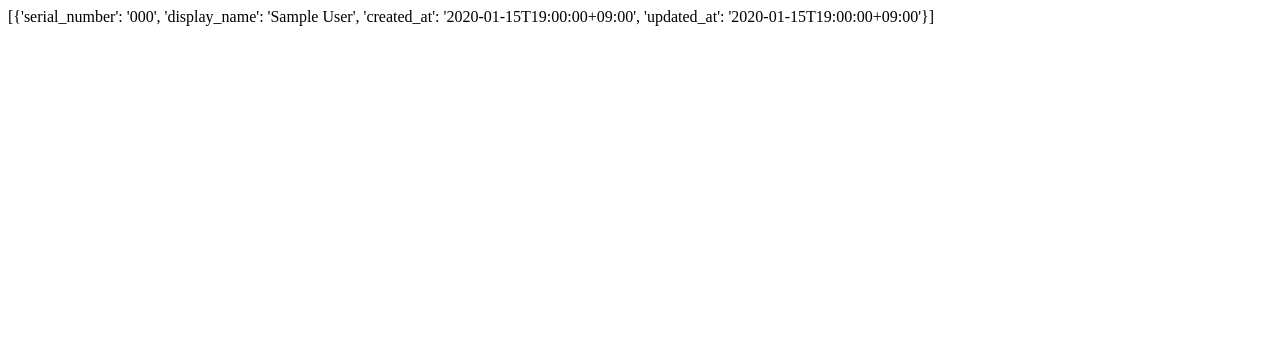
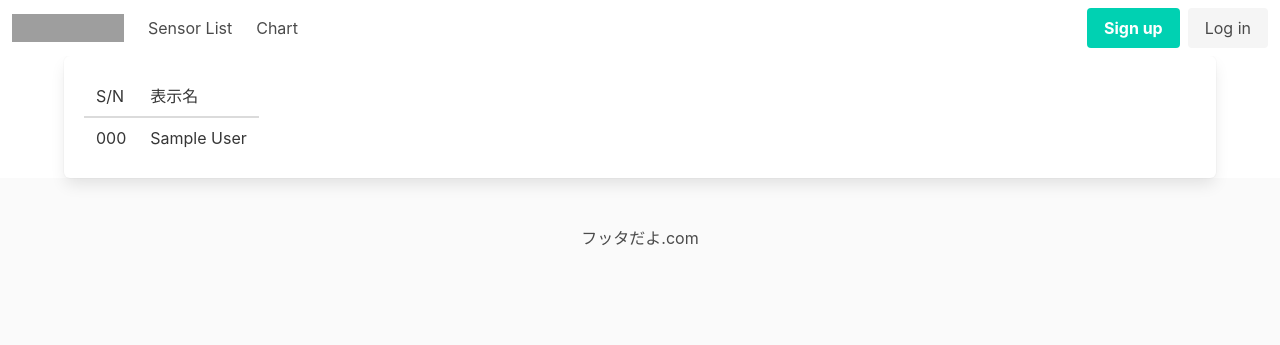
Before and after one commit to hasegawasatoshi/practice-django, a Django app: page /sensor_list in a window 1280 px wide. Shown: the top 345 px of the page. Run offline with Django 3.2, Linux system fonts and the light colour scheme; tables that the repository leaves empty hold one stand-in row (values such as "Sample post"); some libraries are stand-ins or nearby versions; grey boxes are pictures that could not be loaded.

Commit message:
Added sensor list page

```diff
--- /dev/null
+++ b/02.REST_framework/backend/dashboard/templates/base.html
@@ -0,0 +1,71 @@
+<!DOCTYPE html>
+<html lang="ja">
+
+<head>
+    <meta charset="utf-8">
+    <title>{% block title %}{% endblock %}</title>
+    <link rel="stylesheet" href="https://cdn.jsdelivr.net/npm/bulma@0.8.0/css/bulma.min.css">
+</head>
+
+<body>
+
+    <!-- 1. ヘッダ -->
+    <nav class="navbar" role="navigation" aria-label="main navigation">
+        <div class="navbar-brand">
+            <a class="navbar-item" href="https://bulma.io">
+                <img src="https://bulma.io/images/bulma-logo.png" width="112" height="28">
+            </a>
+
+            <a role="button" class="navbar-burger" aria-label="menu" aria-expanded="false"
+                data-target="navbarBasicExample">
+                <span aria-hidden="true"></span>
+                <span aria-hidden="true"></span>
+                <span aria-hidden="true"></span>
+            </a>
+        </div>
+
+        <div id="navbarBasicExample" class="navbar-menu">
+            <div class="navbar-start">
+                <a class="navbar-item" href="sensor_list">
+                    Sensor List
+                </a>
+
+                <a class="navbar-item" href="chart">
+                    Chart
+                </a>
+            </div>
+
+            <div class="navbar-end">
+                <div class="navbar-item">
+                    <div class="buttons">
+                        <a class="button is-primary">
+                            <strong>Sign up</strong>
+                        </a>
+                        <a class="button is-light">
+                            Log in
+                        </a>
+                    </div>
+                </div>
+            </div>
+        </div>
+    </nav>
+
+    <!-- 2. 本文 -->
+    <div class="container">
+        {% block content %}
+        {{ content }}
+        {% endblock %}
+    </div>
+    <!-- 3. フッタ -->
+    <!-- footerコンポーネント -->
+    <footer class="footer">
+        <div class="content has-text-centered">
+            <p>
+                フッタだよ.com
+            </p>
+        </div>
+    </footer>
+
+</body>
+
+</html>
--- a/02.REST_framework/backend/dashboard/templates/dashboard/sensor_list.html
+++ b/02.REST_framework/backend/dashboard/templates/dashboard/sensor_list.html
@@ -1 +1,26 @@
-<div class="sample">{{ sensor_list }}</div>
+{% extends 'base.html' %}
+{% block title %}Sensor List{% endblock %}
+
+
+{% block content %}
+<div class="container">
+    <div class="box">
+        <table class="table is-striped">
+            <thead>
+                <tr>
+                    <td>S/N</td>
+                    <td>表示名</td>
+                </tr>
+            </thead>
+            <tbody>
+                {% for sensor in sensor_list %}
+                <tr>
+                    <td>{{ sensor.serial_number }}</td>
+                    <td>{{ sensor.display_name }}</td>
+                </tr>
+                {% endfor %}
+            </tbody>
+        </table>
+    </div>
+</div>
+{% endblock %}
--- a/02.REST_framework/backend/dashboard/views.py
+++ b/02.REST_framework/backend/dashboard/views.py
@@ -9,6 +9,5 @@ def sensor_list(request):
     if request.method == 'GET':
         sensor = Sensor.objects.all()
         serializer = SensorSerializer(sensor, many=True)
-        print(serializer.data)
         content = {'sensor_list': json.loads(json.dumps(serializer.data))}
         return render(request, 'dashboard/sensor_list.html', content)
```
